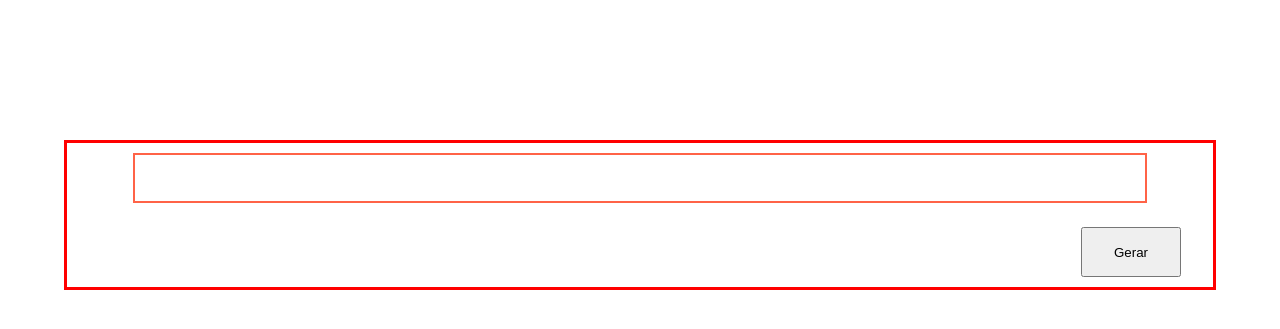
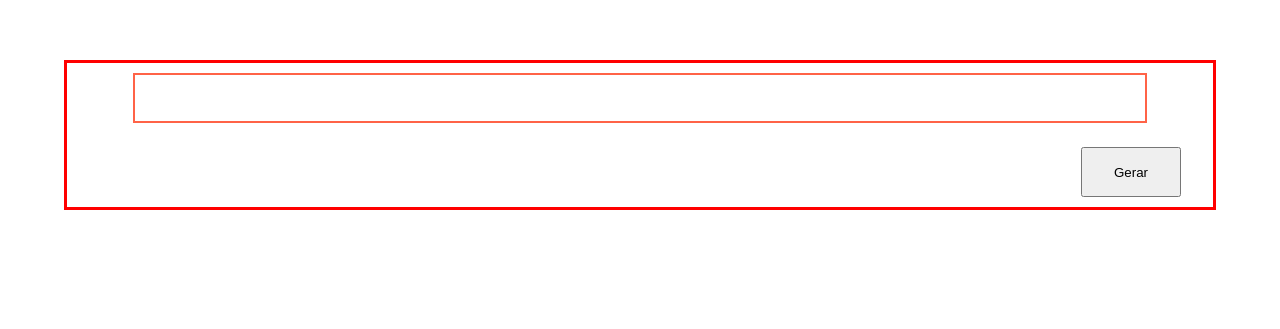
Before and after one commit to Felipe-Monte/test-view, a plain HTML site: page index.html in a window 1280 px wide. Shown: the part 105-434 px from the top of the page. Drawn offline with Linux system fonts and the light colour scheme.

Commit message:
new bug1

```diff
--- a/style.css
+++ b/style.css
@@ -9,7 +9,8 @@
 }
 
 body {
-  min-height: 80vh;
+  overflow: hidden;
+  min-height: 60vh;
   display: flex;
   flex-direction: column;
   justify-content: center;
```
